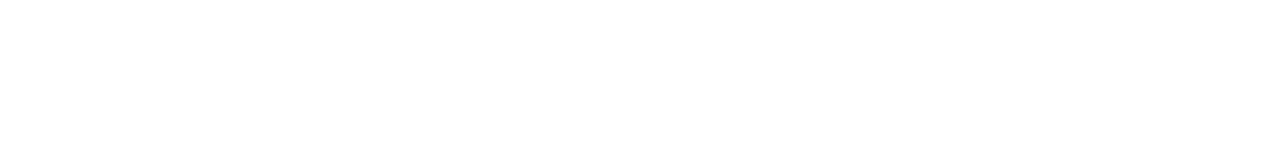
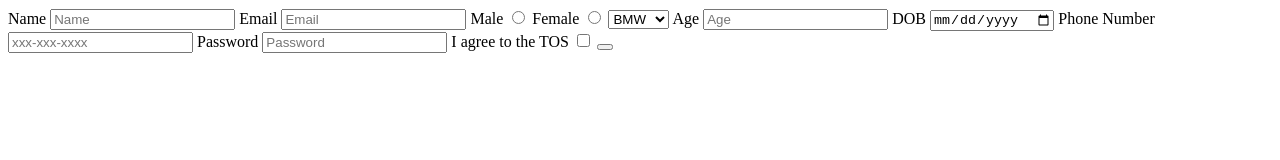
Before and after one commit to acciojob/signup-form-car-Chitra-accio, a website: page main.html in a window 1280 px wide. Drawn offline with Linux system fonts and the light colour scheme.

Commit message:
created a submission

```diff
--- a/main.html
+++ b/main.html
@@ -8,6 +8,33 @@
 
 <body>
 	<!-- the entire body must be written by student -->
+	<form method="post">
+		<label for="name">Name</label>
+		<input type="text" placeholder="Name" id="name" required>
+		<label for="email">Email</label>
+		<input type="Email" placeholder="Email" id="email" required>
+
+		<label for="gender_m">Male</label>
+		<input type="radio" id="gender_m" name="Gender" required>
+		<label for="gender_f">Female</label>
+		<input type="radio" id="gender_f" name="Gender" required>
+		<select placeholder="--Please choose an option--" id="cars" required>
+			<option>BMW</option>
+			<option>Audi</option>
+			<option>Bolero</option>
+		</select>
+		<label for="age">Age</label>
+		<input type="number" placeholder="Age" id="age" required>
+		<label for="dob">DOB</label>
+		<input type="date" id="dob" required>
+		<label for="tel">Phone Number</label>
+		<input type="Tel" placeholder="xxx-xxx-xxxx" id="tel">
+		<label for="password">Password</label>
+		<input type="password" placeholder="Password" id="password" required>
+		<label for="tos">I agree to the TOS</label>
+		<input type="checkbox" id="tos" required>
+		<button type="submit">
+	</form>
     <script type="text/javascript" src="./script.js">
 </script>
 
```
